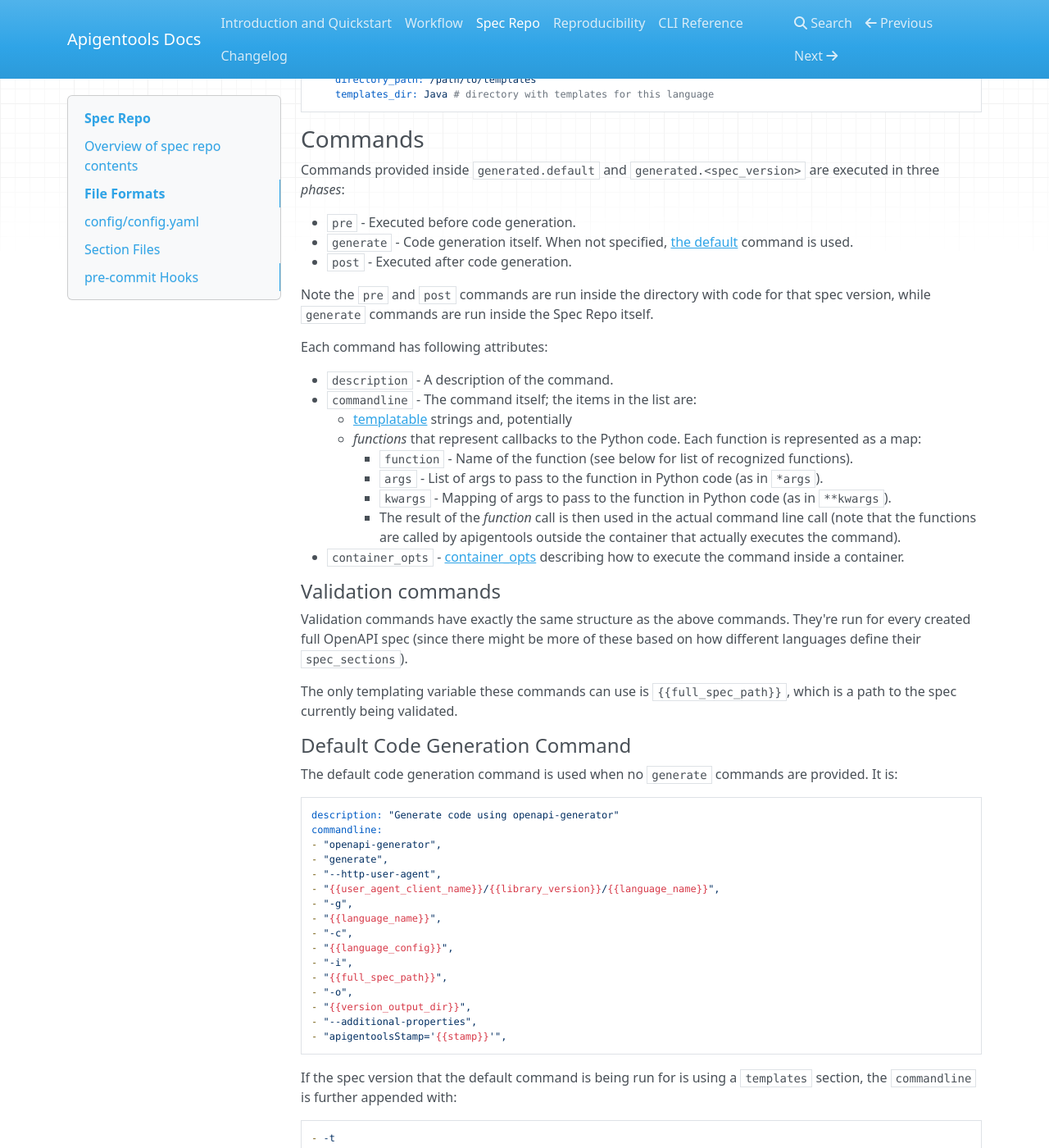
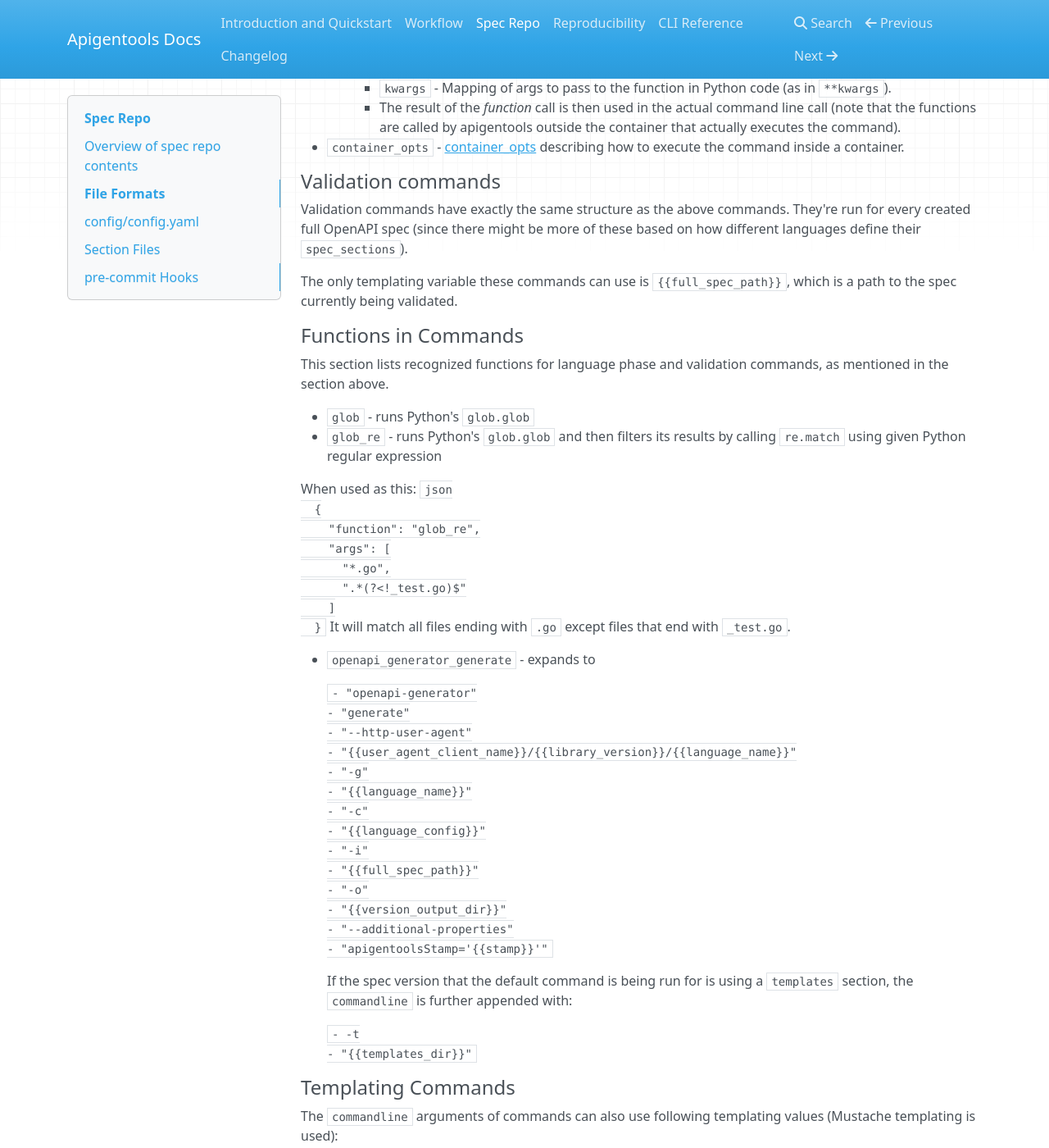
Before and after one commit to DataDog/apigentools, an MkDocs documentation site: the page built from docs/spec_repo.md, in a window 1280 px wide and 1400 px high, scrolled down 5791 px. Shown: the whole window at 82% size. Built offline with MkDocs 1.6.1, drawn with Linux system fonts in a browser that asks for light colours; nearby versions of some CDN libraries; some of the changed text lies outside the part shown.

Commit message:
Commands consistency in cwd, only use 1 section

````diff
--- a/docs/spec_repo.md
+++ b/docs/spec_repo.md
@@ -95,34 +95,16 @@
             jar_path: /usr/bin/openapi-generator-cli.jar
             templates_dir: Java
         commands:
-          pre:
           - commandline:
             - rm
             - -rf
             - src/main/java/com/datadog/api/{{spec_version}}
             description: Remove old generated files
-          generate:
             - commandline:
-              - openapi-generator
-              - generate
-              - --http-user-agent
-              - '{{user_agent_client_name}}/{{library_version}}/{{language_name}}'
-              - -g
-              - 'java'
-              - -c
-              - '{{language_config}}'
-              - -i
-              - '{{full_spec_path}}'
-              - -o
-              - '{{version_output_dir}}'
-              - --additional-properties
-              - apigentoolsStamp='{{stamp}}'
-              - -t
-              - "templates/{{language_name}}/{{spec_version}}"
+              - function: openapi_generator_generate # expands to the default generation command
               - --additional-properties
               - java8=true,dateLibrary=java8
               description: Generate code using openapi-generator
-          post:
           - commandline:
             - rm
             - -rf
@@ -159,7 +141,7 @@
         * `generation` - Setting for code generation.
             * `default` - Default settings for code generations. When any of the keys defined in the `default` mapping are not found in the spec-version-settings, it's taken from here.
                 * `container_opts` - See [container_opts section](#container_opts) below.
-                * `commands` - Commands to execute before/after code generation or to do the code generation itself. See [commands](#commands)`.
+                * `commands` - Commands to execute to generate code. See [commands](#commands)`.
                 * `templates` - Instructions on how to [preprocess templates](#preprocess-templates) to pass to code generator.
             * spec-version-settings - Exactly the same as `default` above, but used for overriding operations specifically for the given major API version.
         * `downstream_templates` - [Downstream templates](#downstream-templates).
@@ -246,13 +228,7 @@
 
 ### Commands
 
-Commands provided inside `generated.default` and `generated.<spec_version>` are executed in three *phases*:
-
-* `pre` - Executed before code generation.
-* `generate` - Code generation itself. When not specified, [the default](#default-code-generation-command) command is used.
-* `post` - Executed after code generation.
-
-Note the `pre` and `post` commands are run inside the directory with code for that spec version, while `generate` commands are run inside the Spec Repo itself.
+Commands provided inside `generated.default` and `generated.<spec_version>` are executed one by one inside the directory with code for currenlty generated spec version.
 
 Each command has following attributes:
 
@@ -272,35 +248,7 @@
 
 The only templating variable these commands can use is `{{full_spec_path}}`, which is a path to the spec currently being validated.
 
-#### Default Code Generation Command
 
-The default code generation command is used when no `generate` commands are provided. It is:
-
-```yaml
-description: "Generate code using openapi-generator"
-commandline:
-- "openapi-generator",
-- "generate",
-- "--http-user-agent",
-- "{{user_agent_client_name}}/{{library_version}}/{{language_name}}",
-- "-g",
-- "{{language_name}}",
-- "-c",
-- "{{language_config}}",
-- "-i",
-- "{{full_spec_path}}",
-- "-o",
-- "{{version_output_dir}}",
-- "--additional-properties",
-- "apigentoolsStamp='{{stamp}}'",
-```
-
-If the spec version that the default command is being run for is using a `templates` section, the `commandline` is further appended with:
-
-```yaml
-- -t
-- "templates/{{language_name}}/{{spec_version}}"
-```
 
 #### Functions in Commands
 
@@ -321,18 +269,31 @@
   ```
   It will match all files ending with `.go` except files that end with `_test.go`.
 
-* `volumes_from` - useful when running a dockerized tools and you need them to run from apigentools container
+* `openapi_generator_generate` - expands to
 
-  When used as this:
-  ```json
-  {
-    "function": "volumes_from",
-    "kwargs": {
-      "alt_volumes": ["{{cwd}}:{{cwd}}"]
-    }
-  }
-  ```
-  It will expand to `--volumes-from <current-container-id>` when running in container and to `-v {{cwd}}:{{cwd}}` when not running in container (furthermore, both `{{cwd}}` occurrences will be templated and noted below).
+    ```
+    - "openapi-generator"
+    - "generate"
+    - "--http-user-agent"
+    - "{{user_agent_client_name}}/{{library_version}}/{{language_name}}"
+    - "-g"
+    - "{{language_name}}"
+    - "-c"
+    - "{{language_config}}"
+    - "-i"
+    - "{{full_spec_path}}"
+    - "-o"
+    - "{{version_output_dir}}"
+    - "--additional-properties"
+    - "apigentoolsStamp='{{stamp}}'"
+    ```
+
+    If the spec version that the default command is being run for is using a `templates` section, the `commandline` is further appended with:
+
+    ```
+    - -t
+    - "{{templates_dir}}"
+    ```
 
 #### Templating Commands
 
@@ -347,6 +308,7 @@
 * `{{library_version}}` - Value from config
 * `{{spec_version}}` - Version of the spec currently being processed
 * `{{stamp}}` - Same as `apigentoolsStamp` mentioned in [reproducibility](reproducible.md)
+* `{{templates_dir}}` - Directory with templates for this language/API version combination
 * `{{user_agent_client_name}}` - Value from config
 * `{{version_output_dir}}` - Directory to which the output for this spec version will be put
 
````
Also changed, not shown: docs/index.md (+8 -0 lines), 5 other files.
